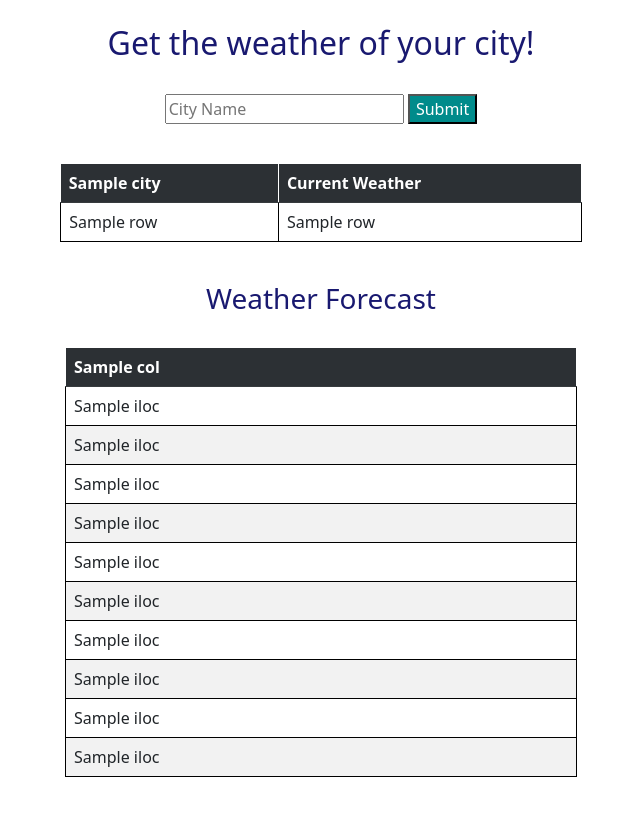
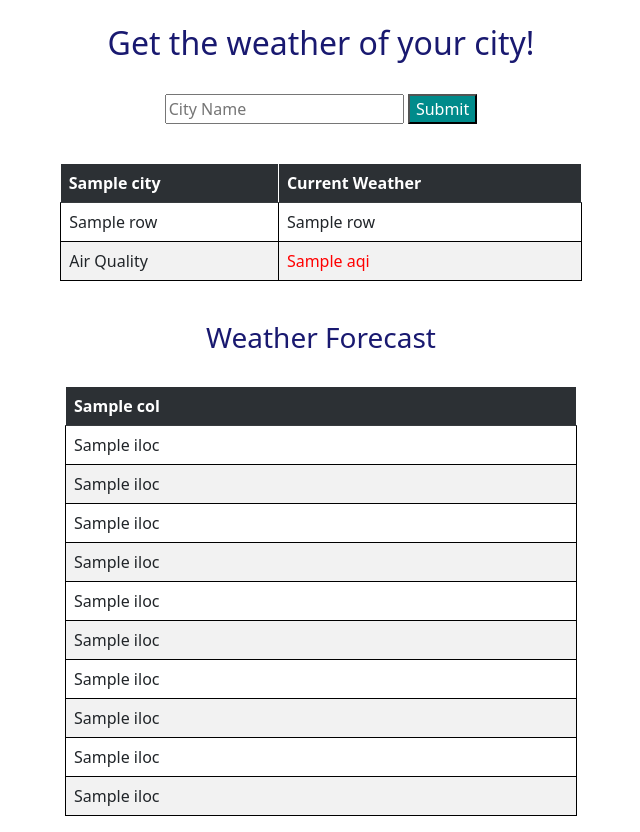
Before and after one commit to arch-123/Weather-App, a Flask app: template templates/weather.html in a window 1280 px wide. Shown: the whole page, without its empty margins (319-959 px from the left). Before the commit the page ends 777 px from the top, so only its background shows below. Run offline with Flask 2, Linux system fonts and the light colour scheme; the template is opened without the code that fills it: most values are stand-ins (such as "Sample title", 1, 10 or a date in 2020).

Commit message:
added AQI info

```diff
--- a/app.py
+++ b/app.py
@@ -1,6 +1,6 @@
 from flask import Flask, render_template, request
 import requests, json
-from config import urls
+from config import urls, air_quality
 from datetime import datetime
 import pandas as pd
 
@@ -98,20 +98,47 @@ def get_future_weather(lat, lon):
     return data
 
 
+def clean_aqi_api_response(x):
+    aqi_index = x['list'][0]['main']['aqi']
+    return air_quality[aqi_index]
+
+
+def get_aqi(lat, lon):
+    url = urls["aqi"]["base_url"].format(str(lat), str(lon), urls["api_key"])
+    response = requests.get(url)
+    if response.status_code == 200:
+        x = response.json()
+        # print(x)
+    data = clean_aqi_api_response(x)
+    return data
+
+
 @app.route("/handlesubmit", methods=['POST'])
 def handleSubmit():
     city_name = request.form['city']
     try:
         lat, lon = get_lat_lon(city_name)
     except:
-        return render_template("index.html", error = True, city=city_name)
-    current_weather = get_current_weather(lat, lon)
-    future_weather = get_future_weather(lat, lon)
+        return render_template(
+            "index.html", error = True,
+            error_mssg="City '{}' does not exists!".format(city_name)
+        )
+    try:
+        current_weather = get_current_weather(lat, lon)
+        future_weather = get_future_weather(lat, lon)
+        aqi = get_aqi(lat, lon)
+    except:
+        return render_template(
+            "index.html", error = True,
+            error_mssg="Cannot fetch weather data for '{}'!".format(city_name)
+        )
+
     return render_template(
         "weather.html",
         city=city_name,
         current_weather=current_weather,
         future_weather = future_weather,
+        aqi = aqi,
         error = False
     )
 
--- a/templates/index.html
+++ b/templates/index.html
@@ -1,7 +1,7 @@
 <html>
     {% if error == True%}
     <div class="alert alert-danger alert-dismissible fade show" role="alert">
-        City "{{city}}" does not exists!
+        {{error_mssg}}
         <button type="button" class="btn-close" data-bs-dismiss="alert" aria-label="Close"></button>
     </div>
     {% endif %}
--- a/templates/weather.html
+++ b/templates/weather.html
@@ -14,6 +14,20 @@
             <td style="border: 1px solid black;">{{current_weather[row]}}</td>
         </tr>
         {% endfor %}
+        <tr class="table table-striped table-hover">
+            <td style="border: 1px solid black;">Air Quality</td>
+            {% if aqi == "Good" %}
+                <td style="border: 1px solid black; color: green;">{{aqi}}</td>
+            {% elif aqi == "Fair" %}
+                <td style="border: 1px solid black; color: lightgreen;">{{aqi}}</td>
+            {% elif aqi == "Moderate" %}
+                <td style="border: 1px solid black; color: yellow;">{{aqi}}</td>
+            {% elif aqi == "Poor" %}
+                <td style="border: 1px solid black; color: orange;">{{aqi}}</td>
+            {% else %}
+                <td style="border: 1px solid black; color: red;">{{aqi}}</td>
+            {% endif %}
+        </tr>
     </table>
 </div>
 
@@ -30,18 +44,6 @@
     >{{date}}</button>
     {% endfor %}
 </div>
-
-<script>
-    function myFunction(date) {
-      console.log(date);
-      var x = document.getElementById("forecastDiv");
-      if (x.style.display === "none") {
-        x.style.display = "block";
-      } else {
-        x.style.display = "none";
-      }
-    }
-</script>
 
 <br>
 
```
Also changed, not shown: config.py (+16 -5 lines).
